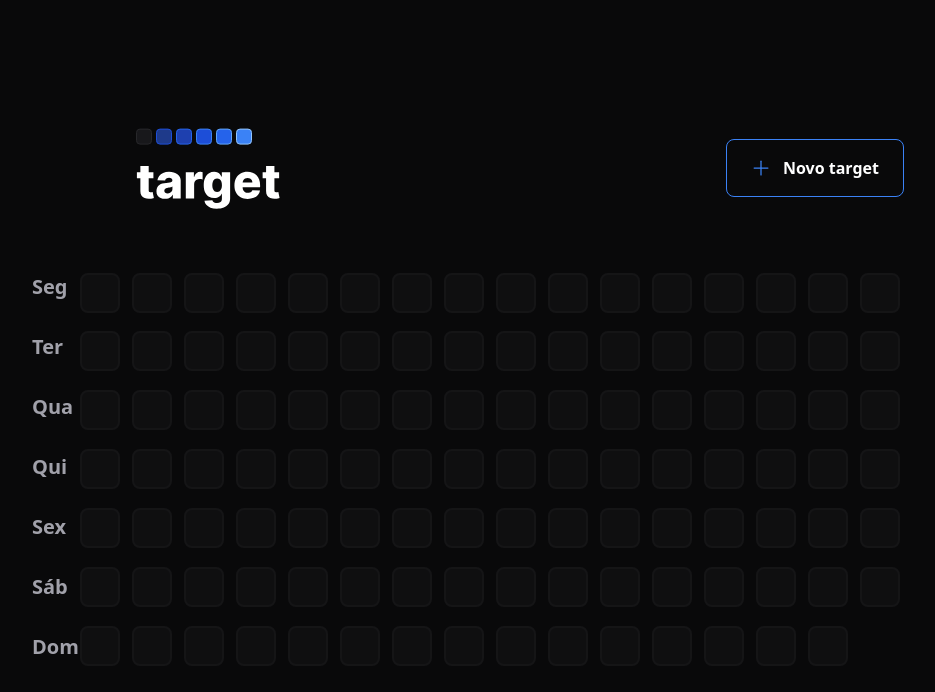
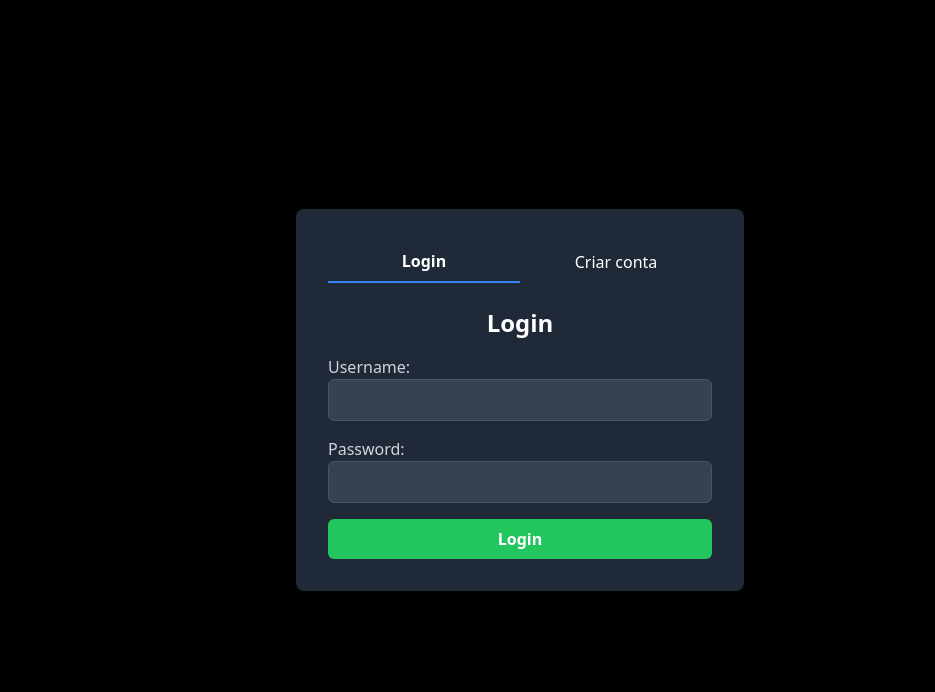
Before and after one commit to Leomendferre/TCC-Target, a React (Vite) app in the folder web/: page / in a window 1280 px wide. Shown: the top 692 px of the page, without its empty margins (120-1055 px from the left). Built offline with nearby package versions, Linux system fonts and the light colour scheme; no server answers.

Commit message:
Criando tela de login

```diff
--- a/web/package.json
+++ b/web/package.json
@@ -13,12 +13,14 @@
     "@radix-ui/react-dialog": "^1.0.2",
     "@radix-ui/react-icons": "^1.3.0",
     "@radix-ui/react-popover": "^1.0.3",
+    "@types/react-router-dom": "^5.3.3",
     "axios": "^1.2.6",
     "clsx": "^1.2.1",
     "dayjs": "^1.11.7",
     "phosphor-react": "^1.4.1",
     "react": "^18.2.0",
-    "react-dom": "^18.2.0"
+    "react-dom": "^18.2.0",
+    "react-router-dom": "^6.23.1"
   },
   "devDependencies": {
     "@types/react": "^18.0.26",
--- /dev/null
+++ b/web/src/components/Auth.tsx
@@ -0,0 +1,76 @@
+import React, { useState } from 'react';
+import { useNavigate } from 'react-router-dom';
+import { api } from "../lib/axios"
+
+const Auth: React.FC = () => {
+  const [isLogin, setIsLogin] = useState(true);
+  const [username, setUsername] = useState('');
+  const [password, setPassword] = useState('');
+  const navigate = useNavigate();
+
+  const handleAuth = async (e: React.FormEvent) => {
+    e.preventDefault();
+    try {
+      if (isLogin) {
+        await api.post('/login', { username, password });
+        navigate('/app');
+      } else {
+        await api.post('/register', { username, password });
+        alert('Usuário registrado com sucesso');
+        setIsLogin(true);
+      }
+    } catch (error) {
+      alert('Erro ao autenticar usuário');
+    }
+  };
+
+  return (
+    <div className="w-screen h-screen flex justify-center items-center bg-black">
+      <div className="w-full max-w-md p-8 space-y-6 bg-gray-800 text-white shadow-md rounded-lg">
+        <div className="flex justify-around">
+          <button
+            onClick={() => setIsLogin(true)}
+            className={`w-1/2 py-2 ${isLogin ? 'font-bold border-b-2 border-blue-500' : ''}`}
+          >
+            Login
+          </button>
+          <button
+            onClick={() => setIsLogin(false)}
+            className={`w-1/2 py-2 ${!isLogin ? 'font-bold border-b-2 border-blue-500' : ''}`}
+          >
+            Criar conta
+          </button>
+        </div>
+        <form onSubmit={handleAuth} className="space-y-4">
+          <h2 className="text-2xl font-bold text-center">{isLogin ? 'Login' : 'Criar conta'}</h2>
+          <div>
+            <label className="block text-gray-300">Username:</label>
+            <input
+              type="text"
+              value={username}
+              onChange={(e) => setUsername(e.target.value)}
+              className="w-full px-3 py-2 bg-gray-700 border border-gray-600 rounded-md shadow-sm focus:outline-none focus:ring focus:ring-blue-300"
+            />
+          </div>
+          <div>
+            <label className="block text-gray-300">Password:</label>
+            <input
+              type="password"
+              value={password}
+              onChange={(e) => setPassword(e.target.value)}
+              className="w-full px-3 py-2 bg-gray-700 border border-gray-600 rounded-md shadow-sm focus:outline-none focus:ring focus:ring-blue-300"
+            />
+          </div>
+          <button
+            type="submit"
+            className="w-full py-2 font-semibold bg-green-500 text-white rounded-md hover:bg-green-600"
+          >
+            {isLogin ? 'Login' : 'Criar conta'}
+          </button>
+        </form>
+      </div>
+    </div>
+  );
+};
+
+export default Auth;
--- a/web/src/main.tsx
+++ b/web/src/main.tsx
@@ -1,9 +1,17 @@
 import React from 'react';
 import ReactDOM from 'react-dom/client';
+import { BrowserRouter as Router, Route, Routes } from 'react-router-dom';
 import { App } from './App';
+import Auth from './components/auth';
+
 
 ReactDOM.createRoot(document.getElementById('root') as HTMLElement).render(
-      <React.StrictMode>
-        <App />
-      </React.StrictMode>
+  <React.StrictMode>
+    <Router>
+      <Routes>
+        <Route path="/" element={<Auth />} />
+        <Route path="/app" element={<App />} />
+      </Routes>
+    </Router>
+  </React.StrictMode>
 );
```
Also changed, not shown: web/src/components/SummaryTable.tsx (line endings or trailing spaces), web/src/components/login.tsx (deleted), web/src/components/register.tsx (deleted), 2 other files (tests, documents, lock files or other folders).
